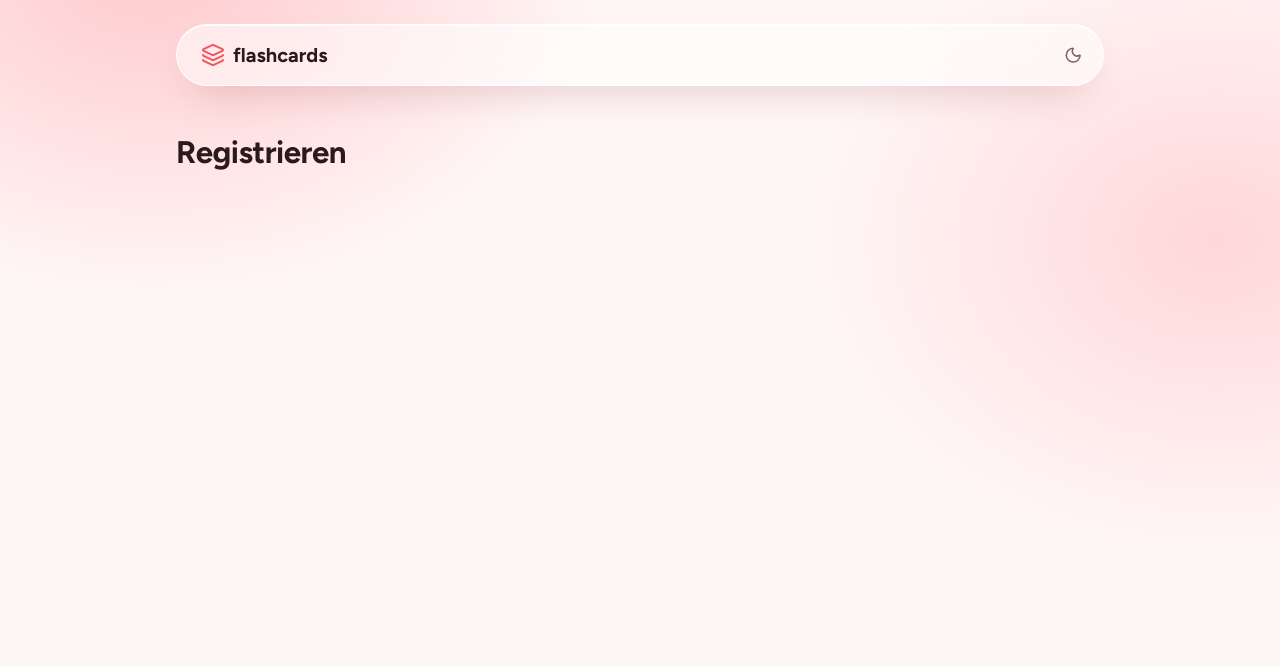
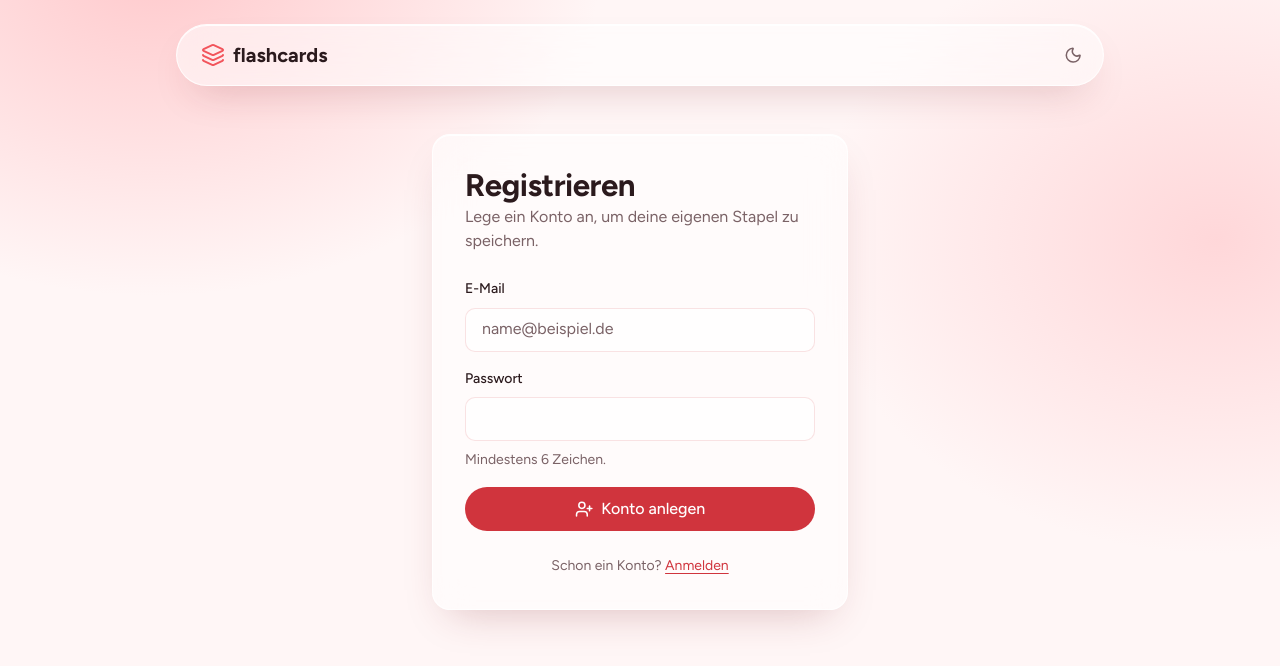
Before and after one commit to PhilipWie/flashcards-app, a React (Vite) app in the folder frontend/: page /register in a window 1280 px wide. Shown: the top 666 px of the page. Built offline with nearby package versions, Linux system fonts and the light colour scheme; no server answers.

Commit message:
feat: add registration form

```diff
--- a/frontend/src/pages/LoginPage.tsx
+++ b/frontend/src/pages/LoginPage.tsx
@@ -1,11 +1,14 @@
 import { useState, type FormEvent } from "react";
-import { Link, useNavigate } from "react-router";
+import { Link, useLocation, useNavigate } from "react-router";
 import { LogIn } from "lucide-react";
 import { login } from "../api/auth";
 import { ApiError } from "../api/client";
+import type { RegisteredState } from "./RegisterPage";
 
 export default function LoginPage() {
-    const [email, setEmail] = useState("");
+    // set by RegisterPage after a successful registration
+    const registered = useLocation().state as RegisteredState | null;
+    const [email, setEmail] = useState(registered?.email ?? "");
     const [password, setPassword] = useState("");
     const [error, setError] = useState<string | null>(null);
     const [loading, setLoading] = useState(false);
@@ -40,6 +43,12 @@ export default function LoginPage() {
                 <h1 id="login-title">Anmelden</h1>
                 <p className="text-muted">Melde dich an, um mit deinen Stapeln weiterzulernen.</p>
             </div>
+
+            {registered?.registered && !error && (
+                <p className="notice notice--success" role="status">
+                    Registrierung erfolgreich. Du kannst dich jetzt anmelden.
+                </p>
+            )}
 
             <form className="auth__form" onSubmit={handleSubmit}>
                 <div className="field">
--- a/frontend/src/pages/RegisterPage.tsx
+++ b/frontend/src/pages/RegisterPage.tsx
@@ -1,7 +1,109 @@
+import { useState, type FormEvent } from "react";
+import { Link, useNavigate } from "react-router";
+import { UserPlus } from "lucide-react";
+import { register } from "../api/auth";
+import { ApiError } from "../api/client";
+
+// same limits as the backend (register.ts)
+const PASSWORD_MIN = 6;
+const PASSWORD_MAX = 500;
+const EMAIL_MAX = 254;
+
+// state that the login page receives after a successful registration
+export type RegisteredState = { registered: true; email: string };
+
 export default function RegisterPage() {
+    const [email, setEmail] = useState("");
+    const [password, setPassword] = useState("");
+    const [error, setError] = useState<string | null>(null);
+    const [loading, setLoading] = useState(false);
+    const navigate = useNavigate();
+
+    async function handleSubmit(e: FormEvent<HTMLFormElement>) {
+        // stop the browser from reloading the page
+        e.preventDefault();
+        setError(null);
+        setLoading(true);
+        try {
+            await register(email, password);
+            // register returns no token, so the user logs in afterwards
+            const state: RegisteredState = { registered: true, email: email.trim().toLowerCase() };
+            navigate("/login", { state });
+        } catch (err) {
+            if (err instanceof ApiError && err.status === 409) {
+                setError("Diese E-Mail ist bereits registriert. Melde dich stattdessen an.");
+            } else if (err instanceof ApiError) {
+                // 400: validation message from the backend
+                setError(err.message);
+            } else {
+                // fetch itself failed, e.g. backend not running
+                setError("Server nicht erreichbar. Bitte später erneut versuchen.");
+            }
+        } finally {
+            setLoading(false);
+        }
+    }
+
     return (
-        <div>
-            <h1>Registrieren</h1>
-        </div>
+        <section className="auth glass" aria-labelledby="register-title">
+            <div>
+                <h1 id="register-title">Registrieren</h1>
+                <p className="text-muted">Lege ein Konto an, um deine eigenen Stapel zu speichern.</p>
+            </div>
+
+            <form className="auth__form" onSubmit={handleSubmit}>
+                <div className="field">
+                    <label htmlFor="email">E-Mail</label>
+                    <input
+                        id="email"
+                        className="input"
+                        type="email"
+                        autoComplete="email"
+                        placeholder="name@beispiel.de"
+                        required
+                        maxLength={EMAIL_MAX}
+                        value={email}
+                        onChange={(e) => setEmail(e.target.value)}
+                        aria-invalid={error !== null}
+                        aria-describedby={error ? "register-error" : undefined}
+                    />
+                </div>
+
+                <div className="field">
+                    <label htmlFor="password">Passwort</label>
+                    <input
+                        id="password"
+                        className="input"
+                        type="password"
+                        autoComplete="new-password"
+                        required
+                        minLength={PASSWORD_MIN}
+                        maxLength={PASSWORD_MAX}
+                        value={password}
+                        onChange={(e) => setPassword(e.target.value)}
+                        aria-invalid={error !== null}
+                        aria-describedby={error ? "register-error" : "password-hint"}
+                    />
+                    <p className="field__hint" id="password-hint">
+                        Mindestens {PASSWORD_MIN} Zeichen.
+                    </p>
+                </div>
+
+                {error && (
+                    <p className="field__error" id="register-error" role="alert">
+                        {error}
+                    </p>
+                )}
+
+                <button type="submit" className="btn btn--primary" disabled={loading}>
+                    <UserPlus aria-hidden="true" />
+                    {loading ? "Konto wird angelegt …" : "Konto anlegen"}
+                </button>
+            </form>
+
+            <p className="auth__footer text-muted">
+                Schon ein Konto? <Link to="/login">Anmelden</Link>
+            </p>
+        </section>
     );
 }
--- a/frontend/src/styles/base.css
+++ b/frontend/src/styles/base.css
@@ -211,6 +211,27 @@ a {
   color: var(--color-error);
 }
 
+.field__hint {
+  margin: 0;
+  font-size: var(--text-sm);
+  color: var(--color-text-muted);
+}
+
+/* ---------- Notice (e.g. "registration successful") ---------- */
+.notice {
+  margin: 0;
+  padding: var(--space-3) var(--space-4);
+  border-radius: var(--radius-sm);
+  border: 1px solid var(--color-border-soft);
+  background: var(--color-surface-strong);
+  font-size: var(--text-sm);
+}
+
+.notice--success {
+  border-color: var(--color-success);
+  color: var(--color-success);
+}
+
 /* ---------- Login and registration form ---------- */
 .auth {
   display: grid;
```
